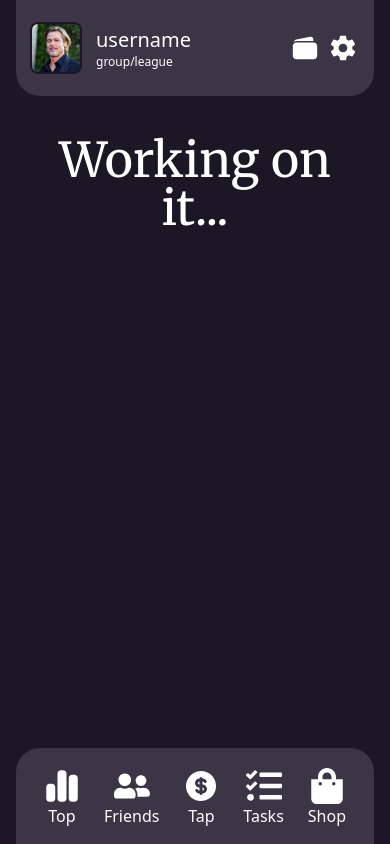
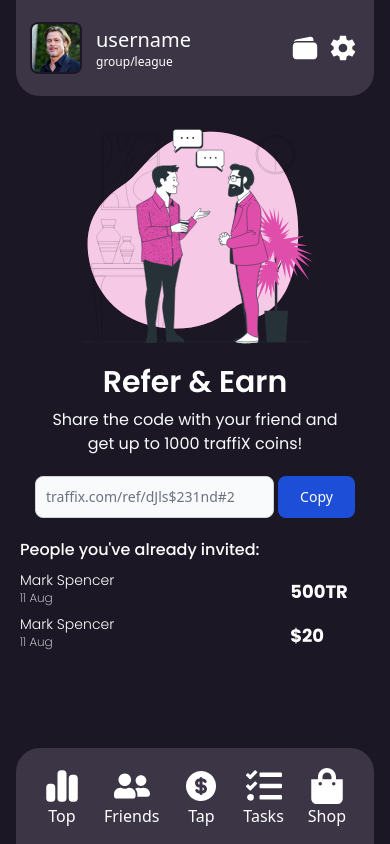
Before and after one commit to leonjretr/TraffiX, a React (Vite) app: page /friends in a window 390 px wide. Built offline with nearby package versions, Linux system fonts and the light colour scheme.

Commit message:
Added friends page

```diff
--- /dev/null
+++ b/src/components/buttons/CopyButton.tsx
@@ -0,0 +1,40 @@
+import {useState} from 'react';
+
+const CopyButton = () => {
+
+    const [copySuccess, setCopySuccess] = useState('Copy');
+    const textToCopy = 'traffix.com/ref/dJls$231nd#2';
+
+    const copyToClipboard = async () => {
+        try {
+            await navigator.clipboard.writeText(textToCopy);
+            setCopySuccess('Copied!');
+            setTimeout(() => {
+                setCopySuccess('Copy');
+            }, 3000)
+        } catch (err) {
+            setCopySuccess('Failed to copy!');
+            setTimeout(() => {
+                setCopySuccess('Copy');
+            }, 3000)
+        }
+    };
+
+    return (
+        <div className="grid grid-cols-8 gap-1 w-80 mob2:w-96 sm:w-110 mt-5 select-none">
+            <label className="sr-only">Label</label>
+            <input id="npm-install" type="text"
+                   className="col-span-6 bg-gray-50 border border-gray-300 text-gray-500 text-sm mob2:text-lg sm:text-2xl rounded-lg focus:ring-blue-500 focus:border-blue-500 block w-full p-2.5 dark:bg-gray-700 dark:border-gray-600 dark:placeholder-gray-400 dark:text-gray-400 dark:focus:ring-blue-500 dark:focus:border-blue-500"
+                   value={textToCopy} disabled readOnly/>
+            <button
+                className="col-span-2 text-white bg-blue-700 hover:bg-blue-800 focus:ring-4 focus:outline-none focus:ring-blue-300 font-medium rounded-lg text-sm mob2:text-lg sm:text-2xl w-full sm:w-auto py-2.5 text-center dark:bg-blue-600 dark:hover:bg-blue-700 dark:focus:ring-blue-800 items-center inline-flex justify-center"
+                onClick={() => copyToClipboard()}>
+                <span id="success-message" className="inline-flex items-center">
+                {copySuccess}
+                </span>
+            </button>
+        </div>
+    );
+};
+
+export default CopyButton;
--- a/src/components/cards/BalanceCard.tsx
+++ b/src/components/cards/BalanceCard.tsx
@@ -6,13 +6,16 @@ interface BalanceCardProps {
     currency: string;
 }
 
-const BalanceCard: FC<BalanceCardProps> = ({title, amount, currency}) => (
-    <div className="text-white font-poppinsFont text-center w-100 h-24 bg-mainShade rounded-3xl">
+const BalanceCard: FC<BalanceCardProps> = ({title, amount, currency}) => {
+
+    return (
+        <div className="text-white font-poppinsFont text-center w-100 h-24 bg-mainShade rounded-3xl select-none">
             <h5 className="mt-1 text-1xl">{title}</h5>
             <h2 className="mt-3 text-3xl">
                 {amount} {currency}
             </h2>
         </div>
     );
+};
 
 export default BalanceCard;
--- a/src/components/cards/TasksCard.tsx
+++ b/src/components/cards/TasksCard.tsx
@@ -1,6 +1,6 @@
-import { FC } from "react";
-import { FaCheck } from "react-icons/fa6";
-import { MdArrowForwardIos } from "react-icons/md";
+import {FC} from "react";
+import {FaCheck} from "react-icons/fa6";
+import {MdArrowForwardIos} from "react-icons/md";
 
 interface TasksCardProps {
     avatarUrl: string;
@@ -9,17 +9,14 @@ interface TasksCardProps {
     completed: boolean;
 }
 
-const TasksCard: FC<TasksCardProps> = ({
-  avatarUrl,
-  taskTitle,
-  taskProfit,
-  completed,
-}) => {
+const TasksCard: FC<TasksCardProps> = ({avatarUrl, taskTitle, taskProfit, completed}) => {
+
     const coinUrl = new URL("/imgs/coin.png", import.meta.url).href;
 
     return (
         <div className="TasksCard flex columns-2 flex-row justify-center select-none">
-      <div className="flex w-100 items-center pl-7 text-white font-poppinsFont text-left h-20 mob1:w-72 mob2:w-96 mob3:w-110 mob3:h-24 bg-mainShade rounded-l-3xl mt-6">
+            <div
+                className="flex w-100 items-center pl-7 text-white font-poppinsFont text-left h-20 mob1:w-72 mob2:w-96 mob3:w-110 mob3:h-24 bg-mainShade rounded-l-3xl mt-6">
                 <img
                     className="w-10 h-10 sm:h-14 sm:w-14 md:w-20 md:h-20 rounded-full"
                     id="taskAvatar"
@@ -29,18 +26,18 @@ const TasksCard: FC<TasksCardProps> = ({
                 <div className="pl-3">
                     <h5 className="texl-lg text-left">{taskTitle}</h5>
                     <div className="flex flex-row">
-            <img src={coinUrl} alt="" className="h-5 w-5" />
+                        <img src={coinUrl} alt="" className="h-5 w-5"/>
                         <h2 className="text-sm text-left ml-1">{taskProfit}</h2>
                     </div>
                 </div>
             </div>
             {completed ? (
-        <div className="flex w-24 h-20 mob3:h-24 mt-6 rounded-r-3xl bg-green-500 items-center">
-          <FaCheck className="ml-2 mt-2" size="40px" />
+                <div className="flex w-24 h-20 mob3:h-24 mt-6 rounded-r-3xl bg-green-500 place-items-center mob1:pl-4 mob2:pl-3 mob3:pl-4">
+                    <FaCheck className="ml-2 mt-2" size="40px"/>
                 </div>
             ) : (
-        <div className="flex w-24 h-20 mob3:h-24 mt-6 rounded-r-3xl bg-neutral-700 items-center">
-          <MdArrowForwardIos className="ml-2" size="40px" color="gray" />
+                <div className="flex w-24 h-20 mob3:h-24 mt-6 rounded-r-3xl bg-neutral-700 place-items-center mob1:pl-4 mob2:pl-3 mob3:pl-4">
+                    <MdArrowForwardIos className="ml-2" size="40px" color="gray"/>
                 </div>
             )}
         </div>
--- a/src/components/navbars/FooterNavbar.tsx
+++ b/src/components/navbars/FooterNavbar.tsx
@@ -7,31 +7,31 @@ const FooterNavbar = () => {
     return (
         <div className="flex justify-around">
             <Link
-                className="flex flex-col items-center text-white text-base mob2:text-lg p-1 mob2:p-0.5 active:bg-main active:ring-1 active:ring-gray-400 focus:ring-1 focus:ring-gray-400 rounded-lg text-regular"
+                className="flex flex-col items-center text-white text-base mob2:text-lg p-1 mob2:p-0.5 active:bg-main active:ring-1 active:ring-gray-400 focus:ring-1 focus:ring-gray-400 rounded-lg"
                 to={"/top"}>
                 <FaChartSimple className="text-4xl mob1:text-4xl mob2:text-4xl sm:text-5xl"/>
                 Top
             </Link>
             <Link
-                className="flex flex-col items-center text-white text-base mob2:text-lg p-1 mob2:p-0.5 active:bg-main active:ring-1 active:ring-gray-400 focus:ring-1 focus:ring-gray-400 rounded-lg  text-regular"
+                className="flex flex-col items-center text-white text-base mob2:text-lg p-1 mob2:p-0.5 active:bg-main active:ring-1 active:ring-gray-400 focus:ring-1 focus:ring-gray-400 rounded-lg"
                 to={"/friends"}>
                 <FaUserFriends className="text-4xl mob1:text-4xl mob2:text-4xl sm:text-5xl"/>
                 Friends
             </Link>
             <Link
-                className="flex flex-col items-center text-white text-base mob2:text-lg p-1 mob2:p-0.5 active:bg-main active:ring-1 active:ring-gray-400 focus:ring-1 focus:ring-gray-400 rounded-lg  text-regular"
+                className="flex flex-col items-center text-white text-base mob2:text-lg p-1 mob2:p-0.5 active:bg-main active:ring-1 active:ring-gray-400 focus:ring-1 focus:ring-gray-400 rounded-lg"
                 to={"/"}>
                 <TbCoinFilled className="text-4xl mob1:text-4xl mob2:text-4xl sm:text-5xl"/>
                 Tap
             </Link>
             <Link
-                className="flex flex-col items-center text-white text-base mob2:text-lg p-1 mob2:p-0.5 active:bg-main active:ring-1 active:ring-gray-400 focus:ring-1 focus:ring-gray-400 rounded-lg  text-regular"
+                className="flex flex-col items-center text-white text-base mob2:text-lg p-1 mob2:p-0.5 active:bg-main active:ring-1 active:ring-gray-400 focus:ring-1 focus:ring-gray-400 rounded-lg"
                 to={"/tasks"}>
                 <FaTasks className="text-4xl mob1:text-4xl mob2:text-4xl sm:text-5xl"/>
                 Tasks
             </Link>
             <Link
-                className="flex flex-col items-center text-white text-base mob2:text-lg p-1 mob2:p-0.5 active:bg-main active:ring-1 active:ring-gray-400 focus:ring-1 focus:ring-gray-400 rounded-lg text-regular"
+                className="flex flex-col items-center text-white text-base mob2:text-lg p-1 mob2:p-0.5 active:bg-main active:ring-1 active:ring-gray-400 focus:ring-1 focus:ring-gray-400 rounded-lg"
                 to={"/shop"}>
                 <FaShoppingBag className="text-4xl mob1:text-4xl mob2:text-4xl sm:text-5xl"/>
                 Shop
--- a/src/components/pages/FriendsPage.tsx
+++ b/src/components/pages/FriendsPage.tsx
@@ -1,13 +1,66 @@
 import PageBodyWrapper from "./PageBodyWrapper.tsx";
+import CopyButton from "../buttons/CopyButton.tsx";
+
 
 const FriendsPage = () => {
+
+    const friendsUrl = new URL("/imgs/friends.svg", import.meta.url).href;
+
     return (
-        <div className={"TopPage bg-main h-screen"}>
+        <div className={"TopPage bg-main h-dvh select-none"}>
             <PageBodyWrapper>
-                <h1 className={"text-white text-5xl font-niceFontSec text-center m-10 select-none"}>Working on it...</h1>
+                <div className="flex flex-col items-center justify-center">
+                    <img src={friendsUrl} alt={"Referral"}
+                         className={"w-56 h-56 mob1:w-60 mob1:h-60 mob2:w-72 mob2:h-72 mob3:w-96 mob3:h-96 mt-5"}/>
+                    <h1 className={"text-white text-3xl mob2:text-4xl mob3:text-5xl font-poppinsFont font-semibold text-center m-2 select-none"}>
+                        Refer & Earn
+                    </h1>
+                    <h1 className={"text-gray-50 text-base mob2:text-lg mob3:text-2xl font-poppinsFont font-normal text-center ml-10 mr-10 select-none"}>
+                        Share the code with your friend and get up to 1000 traffiX coins!
+                    </h1>
+                    <CopyButton/>
+                </div>
+                <div className={"text-white m-5"}>
+                    <h1 className={"font-poppinsFont font-medium"}>
+                        People you've already invited:
+                    </h1>
+
+                    {/*тут цикл*/}
+
+                    <div className={"select-none"}>
+                        <div className={"flex flex-row columns-2"}>
+                            <h1 className={"font-poppinsFont text-sm font-light mt-2"}>
+                                Mark Spencer
+                                <p className={"font-poppinsFont text-xs font-extralight"}>
+                                    11 Aug
+                                </p>
+                            </h1>
+                            <h1 className={"flex pl-44 font-poppinsFont text-lg font-bold mt-4"}>
+                                500TR
+                            </h1>
+                        </div>
+                        <div className={"flex flex-row columns-2"}>
+                            <h1 className={"font-poppinsFont text-sm font-light mt-2"}>
+                                Mark Spencer
+                                <p className={"font-poppinsFont text-xs font-extralight"}>
+                                    11 Aug
+                                </p>
+                            </h1>
+                            <h1 className={"flex pl-44 font-poppinsFont text-lg font-bold mt-4"}>
+                                $20
+                            </h1>
+                        </div>
+                    </div>
+                </div>
             </PageBodyWrapper>
         </div>
     );
 };
 
 export default FriendsPage;
+
+
+{/*<h1 className={"text-white text-5xl font-niceFontSec text-center m-10 select-none"}>Working on*/
+}
+{/*    it...</h1>*/
+}
--- a/tailwind.config.js
+++ b/tailwind.config.js
@@ -33,3 +33,4 @@ export default {
 }
 
 // EFCC80 F2D492 sandish #38E4AE main #282A3E mainShade #383A57
+// MAIN - 1B1725
```
Also changed, not shown: public/imgs/friends.svg (added). Lines whose indentation alone changed are shown as unchanged.
